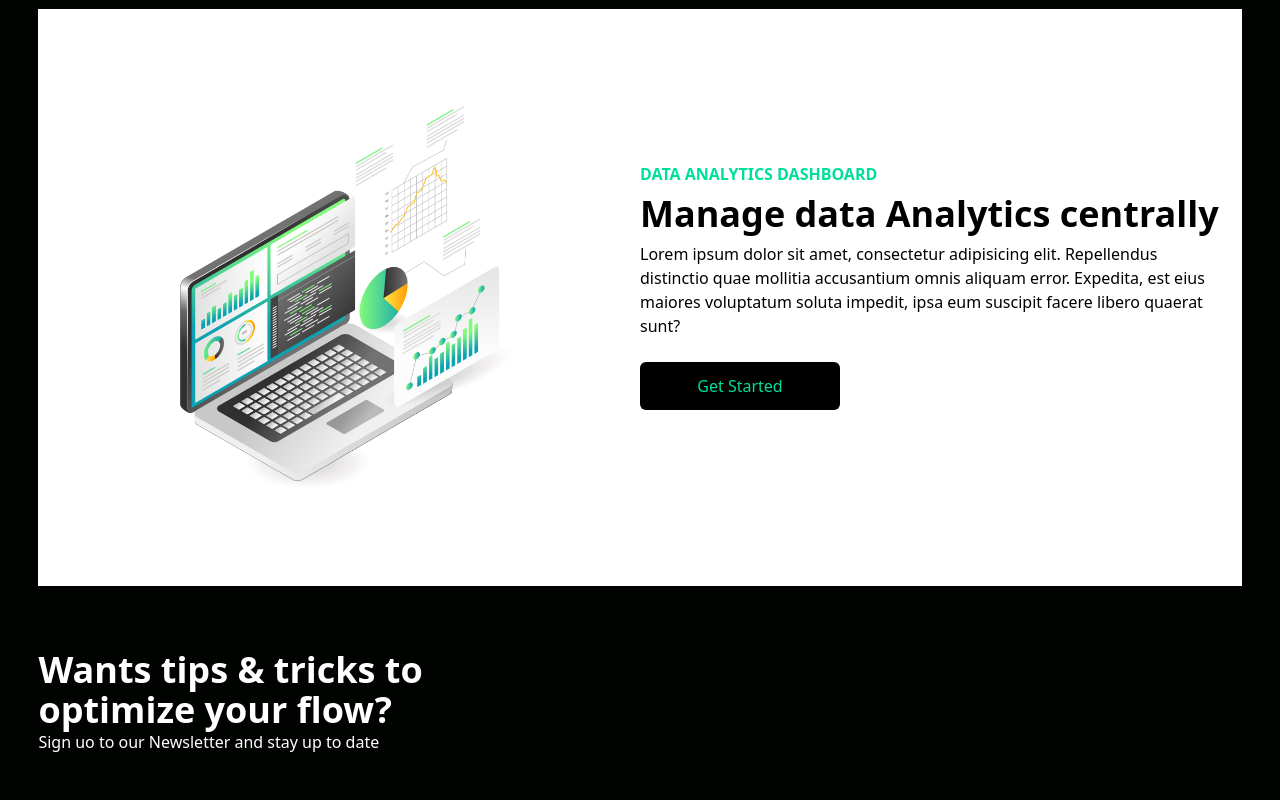
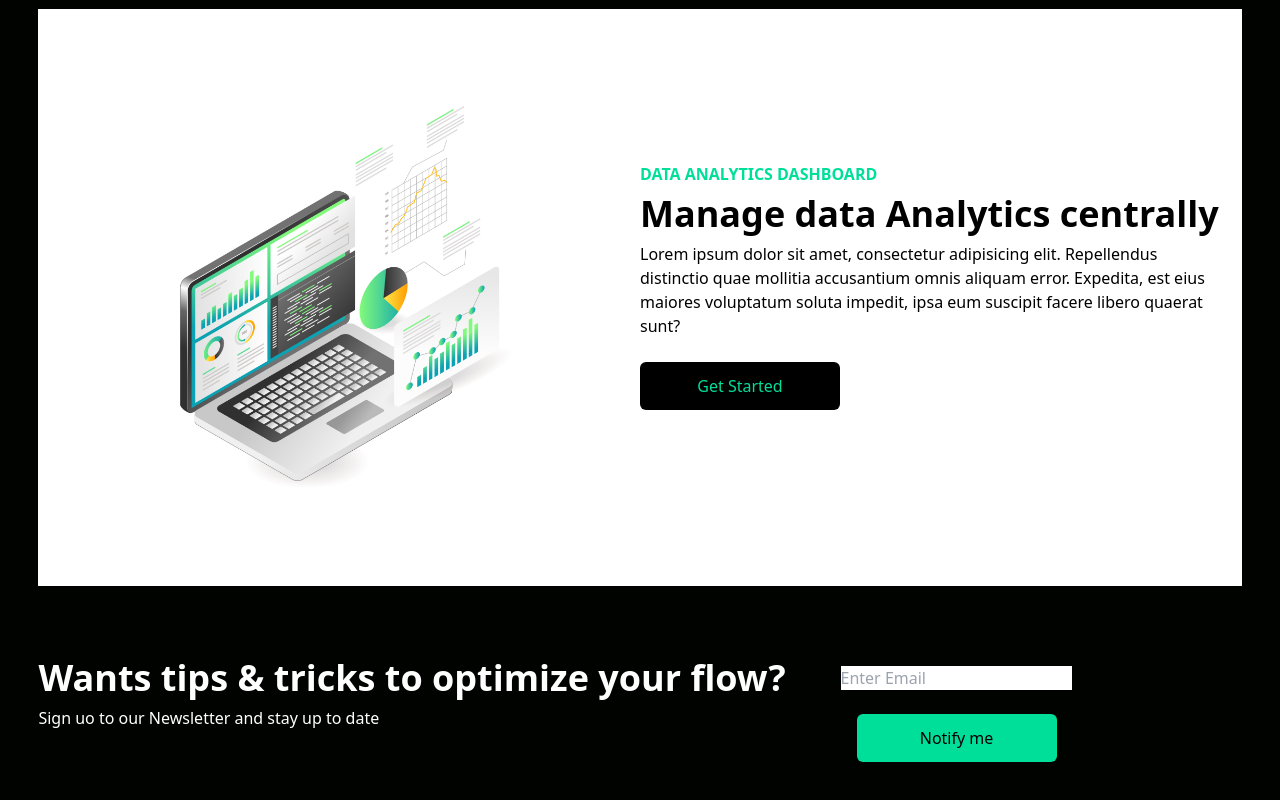
Before and after one commit to MALWICK/crypto-website, a React (Create React App) app: page / in a window 1280 px wide. Shown: the part 829-1629 px from the top of the page. Built offline with nearby package versions, Linux system fonts and the light colour scheme.

Commit message:
creating my newsletter section

```diff
--- a/src/component/Newsletter.jsx
+++ b/src/component/Newsletter.jsx
@@ -4,11 +4,20 @@ function Newsletter() {
   return (
     <div className=" w-full py-16 text-white">
       <div className="max-w-[1240px] mx-auto grid lg:grid-cols-3">
-        <div>
-          <h1 className="md:text-4xl sm:text-3xl text-2xl font-bold">
+        <div className="lg:col-span-2 ">
+          <h1 className="md:text-4xl sm:text-3xl text-2xl font-bold py-2">
             Wants tips & tricks to optimize your flow?
           </h1>
           <p>Sign uo to our Newsletter and stay up to date</p>
+        </div>
+        <div className="my-4">
+          <input type="email" className="" placeholder="Enter Email" />
+          <button
+            className="bg-[#00df9a] w-[200px] rounded-md font-medium ml-4 my-6 px-6 py-3 text-black"
+            type="button"
+          >
+            Notify me
+          </button>
         </div>
       </div>
     </div>
```
